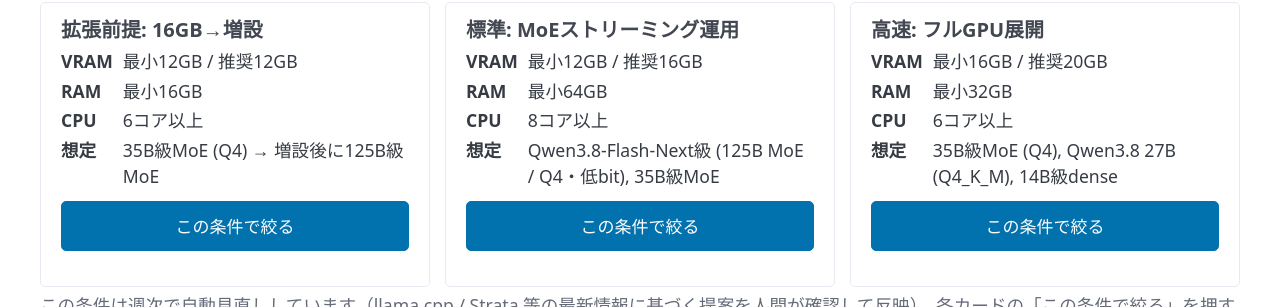
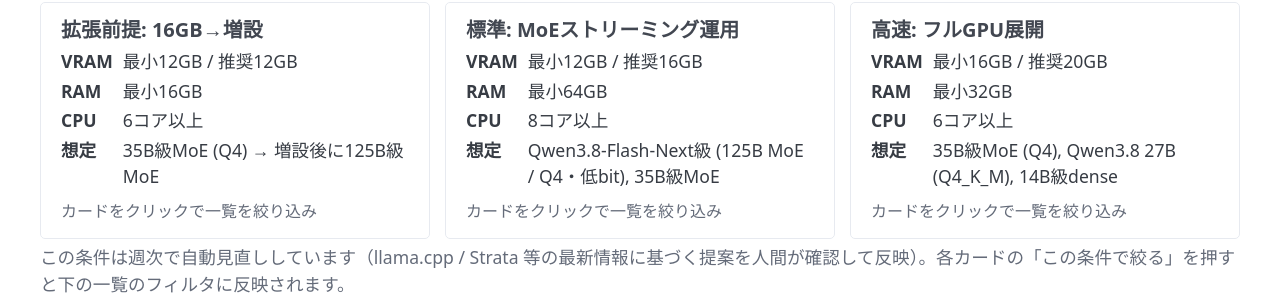
Before and after one commit to terisuke/used-pc-search-lp, a website: page index.html in a window 1280 px wide. Shown: the part 314-621 px from the top of the page. Drawn offline with Linux system fonts and the light colour scheme.

Commit message:
feat: whole-card click for spec profiles + build identifier in footer
Owner asked where the click-to-filter affordance is: a small button inside the card was too easy to miss and the card body did nothing. Now the entire card is the click target via a full-size transparent overlay button (valid phrasing content, aria-label per profile, :focus-within ring on the card, hover border, pointer cursor, visible 'カードをクリックで一覧を絞り込み' hint). Footer shows the asset build sha (?v=...) so users can tell whether they are seeing a stale cached page — the owner's screenshot predated the UX deploy. Tests 12/12.

Agent-Lane: opencode

```diff
--- a/assets/css/app.css
+++ b/assets/css/app.css
@@ -186,9 +186,38 @@ tr.row-sold-out .cell-item a:first-child {
   margin: 0.5rem 0 0.25rem;
 }
 .spec-card {
+  position: relative;
   border: 1px solid var(--pico-muted-border-color);
   border-radius: var(--pico-border-radius);
   padding: 0.75rem 1rem;
+  cursor: pointer;
+}
+.spec-card:hover {
+  border-color: var(--pico-primary);
+}
+.spec-card:focus-within {
+  outline: 3px solid var(--pico-primary-focus);
+  outline-offset: 2px;
+}
+.spec-apply-overlay {
+  position: absolute;
+  inset: 0;
+  width: 100%;
+  height: 100%;
+  margin: 0;
+  padding: 0;
+  background: transparent;
+  border: 0;
+  border-radius: var(--pico-border-radius);
+  cursor: pointer;
+}
+.spec-apply-overlay:focus-visible {
+  outline: none; /* カードの :focus-within リングで表現 */
+}
+.spec-hint {
+  margin: 0.5rem 0 0;
+  font-size: 0.8rem;
+  color: var(--pico-muted-color);
 }
 .spec-card h3 {
   font-size: 1rem;
--- a/assets/js/app.js
+++ b/assets/js/app.js
@@ -456,6 +456,7 @@
       $("spec-reviewed-at").textContent = `最終見直し ${reviewed}`;
       $("spec-profiles").innerHTML = spec.profiles.map((p) => `
         <div class="spec-card">
+          <button type="button" class="spec-apply-overlay" data-profile="${esc(p.id)}" aria-label="「${esc(p.label)}」の条件で一覧を絞り込む"></button>
           <h3>${esc(p.label)}</h3>
           <dl>
             <dt>VRAM</dt><dd>最小${esc(p.min_vram_gb)}GB / 推奨${esc(p.preferred_vram_gb)}GB</dd>
@@ -463,7 +464,7 @@
             <dt>CPU</dt><dd>${esc(p.min_cpu_cores)}コア以上</dd>
             <dt>想定</dt><dd>${esc(p.target_models)}</dd>
           </dl>
-          <button type="button" class="spec-apply min-target" data-profile="${esc(p.id)}">この条件で絞る</button>
+          <p class="spec-hint">カードをクリックで一覧を絞り込み</p>
         </div>`).join("");
       box.hidden = false;
     } catch {
@@ -472,7 +473,7 @@
   }
 
   $("spec-profiles").addEventListener("click", (e) => {
-    const btn = e.target.closest(".spec-apply");
+    const btn = e.target.closest(".spec-apply-overlay");
     if (!btn) return;
     const conf = PROFILE_FILTERS[btn.dataset.profile];
     if (!conf) return;
@@ -487,6 +488,13 @@
   });
 
   /* --- 初期化 --- */
+  /* ビルド識別子: asset URL の ?v=<sha> を表示(古いキャッシュを見ているか判別できる) */
+  const selfScript = [...document.querySelectorAll("script")].find((s) => s.src.includes("assets/js/app.js"));
+  if (selfScript) {
+    const v = new URL(selfScript.src).searchParams.get("v");
+    if (v) $("build").textContent = ` | build: ${v}`;
+  }
+
   async function init() {
     try {
       const res = await fetch("data/latest.json", { cache: "no-store" });
--- a/index.html
+++ b/index.html
@@ -180,6 +180,7 @@
     <small>
       データは約2時間ごとに自動取得しています（取得後すぐに売り切れる場合があります。購入前には必ずリンク先ページで最新情報をご確認ください）。
       ランク表記はショップ独自の基準です。本ページの情報の正確性は保証されません。
+      <span id="build" class="legend"></span>
     </small>
   </footer>
 </body>
```
